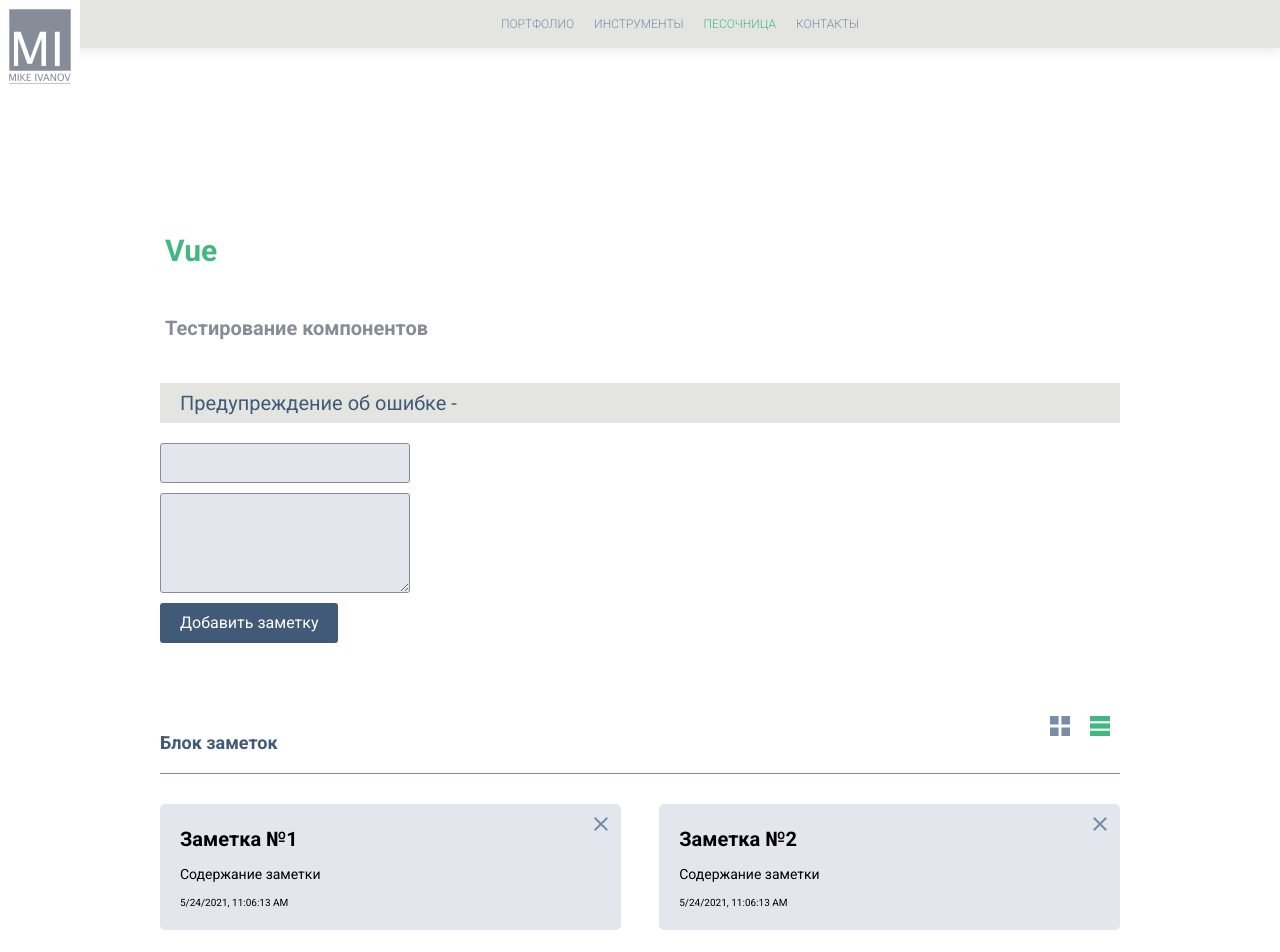
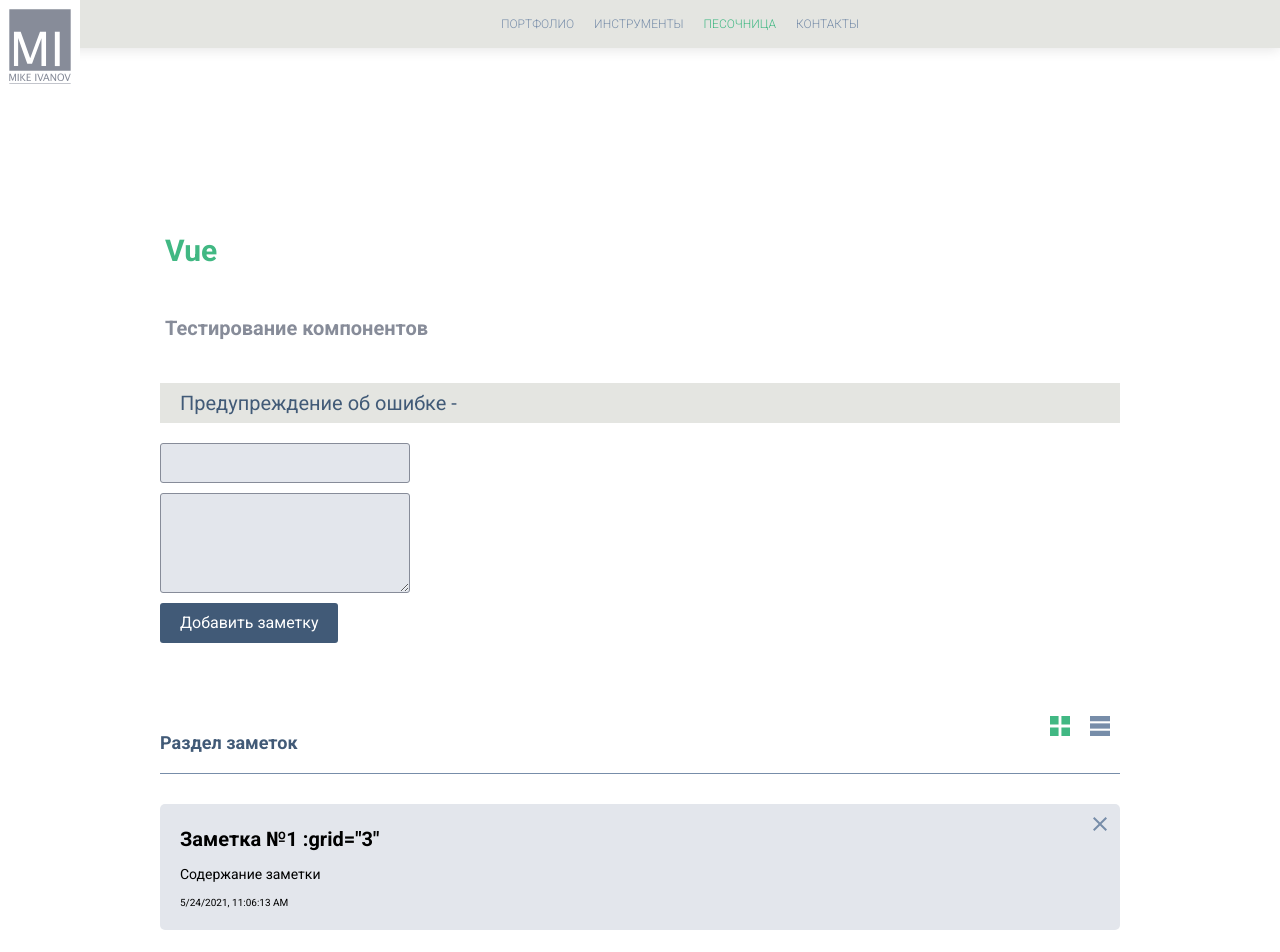
Before and after one commit to MikeIv/vue3_prj, a Vue app: page /sandbox in a window 1280 px wide. Shown: the top 952 px of the page. Built offline with nearby package versions, Linux system fonts and the light colour scheme.

Commit message:
grid error

```diff
--- a/src/assets/scss/global/_variables.scss
+++ b/src/assets/scss/global/_variables.scss
@@ -10,6 +10,7 @@ $lightblue: #b4dcef;
 $exlight: #e4e5e1;
 
 $vue: #41B883;
+$darkvue: #2b9264;
 $warning: #B81E1E;
 
 // Fonts
--- a/src/assets/scss/parts/_vue.scss
+++ b/src/assets/scss/parts/_vue.scss
@@ -155,6 +155,8 @@
   transition: 0.3s cubic-bezier(.12,.38,.77,.73);
 }
 
+
+
 .vue-note:hover {
 
   box-shadow: 0 2px 12px 0 rgba(0, 0, 0, 0.1);
@@ -243,5 +245,5 @@ svg path {
 }
 
 .vue-notes__item-icon.active .vue-note__icon:hover {
-  fill: $light;
+  fill: $darkvue;
 }
--- a/src/assets/scss/styles.css
+++ b/src/assets/scss/styles.css
@@ -1707,7 +1707,7 @@ svg path {
 }
 
 .vue-notes__item-icon.active .vue-note__icon:hover {
-  fill: #778DA9;
+  fill: #2b9264;
 }
 
 /*# sourceMappingURL=styles.css.map */
--- a/src/components/Notes.vue
+++ b/src/components/Notes.vue
@@ -1,14 +1,14 @@
 <template>
   <!--  note list-->
   <ul class="vue-notes">
-    <li class="vue-note" v-for="(item, index) in items" :key="index">
+    <li class="vue-note" :class="{ notewidth: !grid }" v-for="(item, index) in items" :key="index">
       <div class="vue-note__item-icon" @click="removeItem(index)">
         <svg class="vue-note__icon" aria-hidden="true"
              role="presentation">
           <use xlink:href="#icon-close"></use>
         </svg>
       </div>
-      <p class="note-header">{{ item.title }}</p>
+      <p class="note-header">{{ item.title }} :grid="3"</p>
       <p class="note-body">{{ item.descr }}</p>
       <span class="note-datу">{{ item.date }}</span>
     </li>
@@ -19,19 +19,30 @@
 
 <script>
 export default {
+
   props: {
     items: {
       type: Array,
       required: true
+    },
+    grid: {
+      type: Boolean,
+      required: true,
     }
+
   },
+
+
   methods: {
     removeItem (index) {
       this.$emit('remove', index)
 
     }
+
   }
+
 }
+
 
 
 </script>
--- a/src/views/Sandbox.vue
+++ b/src/views/Sandbox.vue
@@ -75,15 +75,14 @@ export default {
 
   },
   data: () => ({
-    title: 'Блок заметок',
+    title: 'Раздел заметок',
     text: '',
-
+    grid: true,
 
     note: {
       title: '',
       descr: ''
     },
-
 
     items: [
       {
@@ -101,7 +100,7 @@ export default {
         descr: 'Содержание заметки',
         date: new Date(Date.now()).toLocaleString()
       }
-    ]
+    ],
 
   }),
   methods: {
```
Also changed, not shown: 1 other file (tests, documents, lock files or other folders).
